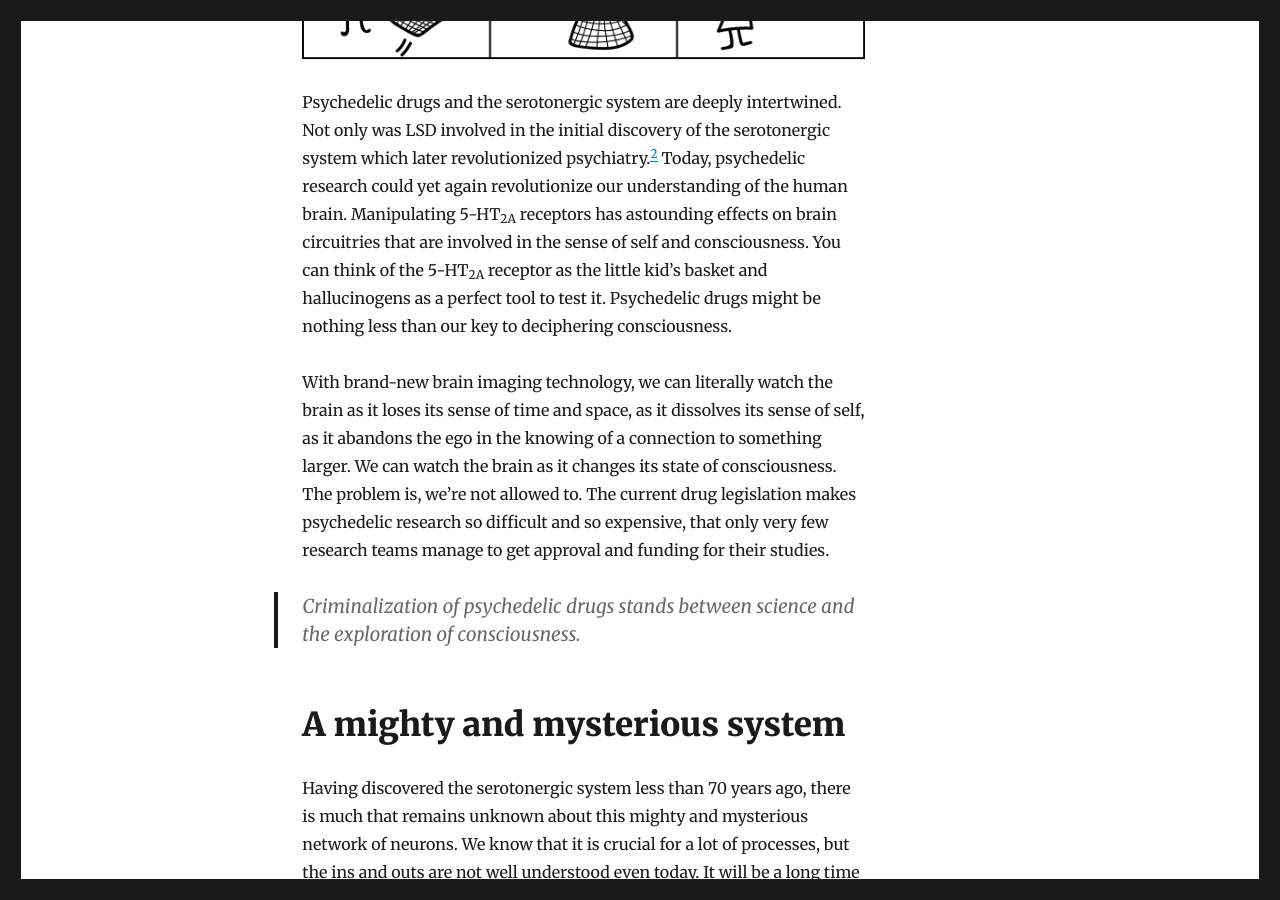
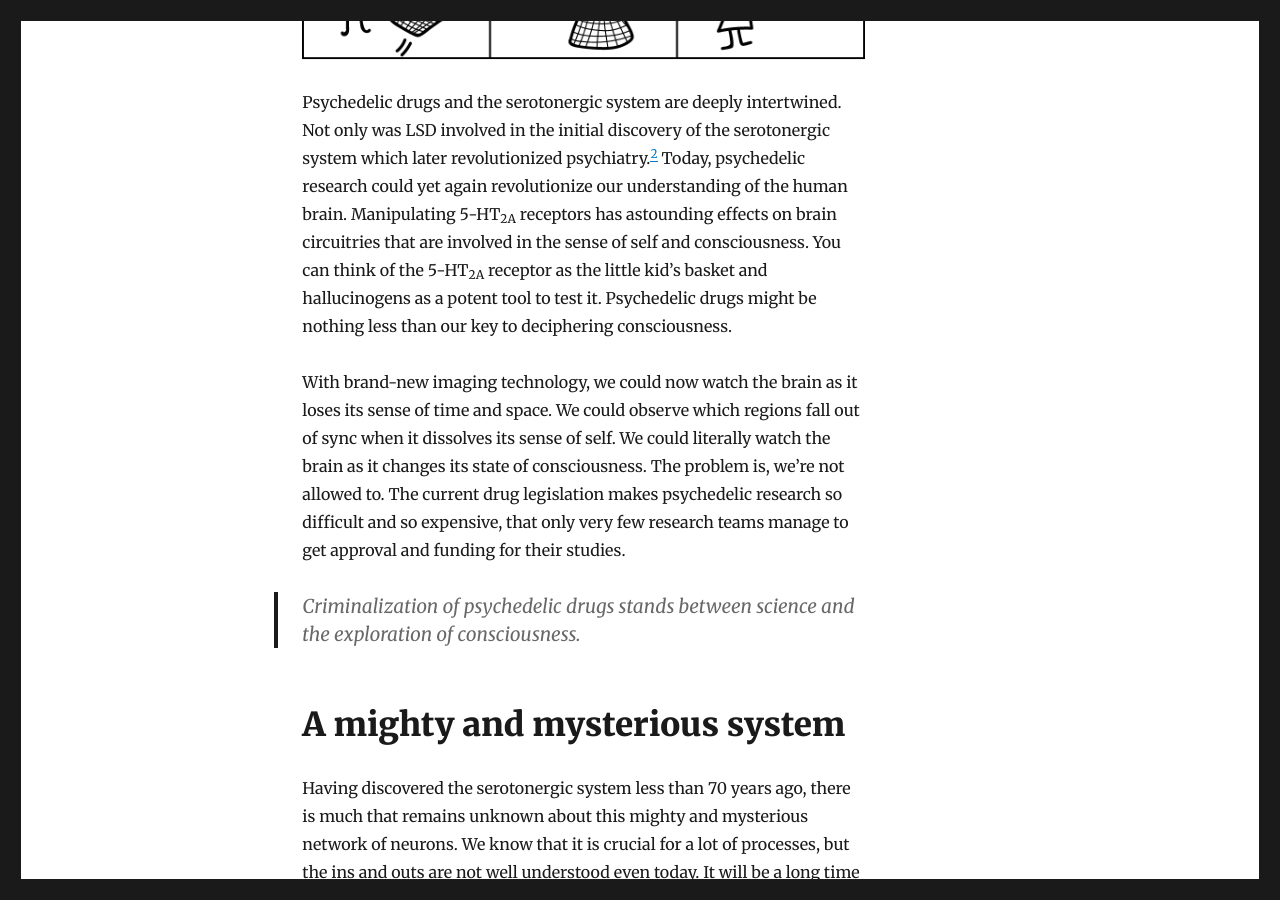
Before and after one commit to sapiensoup/sapiensoup.com, a Jekyll site: the page built from _posts/2017-05-31-serotonin.md, in a window 1280 px wide and 900 px high, scrolled down 16388 px. Built offline with Jekyll 4.4.1, drawn with Linux system fonts in a browser that asks for light colours; comment, search, counter and statistics services are not loaded.

Commit message:
Change copy

```diff
--- a/_posts/2017-05-31-serotonin.md
+++ b/_posts/2017-05-31-serotonin.md
@@ -166,9 +166,9 @@ What's the essential nature of science? (1) You find an interesting thing, (2) y
 
 <img src="{{ site.url }}/images/serotonin/scientist@2x.png" alt="Kids are natural born scientists">
 
-Psychedelic drugs and the serotonergic system are deeply intertwined. Not only was LSD involved in the initial discovery of the serotonergic system which later revolutionized psychiatry.[^nichols-serotonin] Today, psychedelic research could yet again revolutionize our understanding of the human brain. Manipulating 5-HT<sub>2A</sub> receptors has astounding effects on brain circuitries that are involved in the sense of self and consciousness. You can think of the 5-HT<sub>2A</sub> receptor as the little kid’s basket and hallucinogens as a perfect tool to test it. Psychedelic drugs might be nothing less than our key to deciphering consciousness.
+Psychedelic drugs and the serotonergic system are deeply intertwined. Not only was LSD involved in the initial discovery of the serotonergic system which later revolutionized psychiatry.[^nichols-serotonin] Today, psychedelic research could yet again revolutionize our understanding of the human brain. Manipulating 5-HT<sub>2A</sub> receptors has astounding effects on brain circuitries that are involved in the sense of self and consciousness. You can think of the 5-HT<sub>2A</sub> receptor as the little kid’s basket and hallucinogens as a potent tool to test it. Psychedelic drugs might be nothing less than our key to deciphering consciousness.
 
-With brand-new brain imaging technology, we can literally watch the brain as it loses its sense of time and space, as it dissolves its sense of self, as it abandons the ego in the knowing of a connection to something larger. We can watch the brain as it changes its state of consciousness. The problem is, we're not allowed to. The current drug legislation makes psychedelic research so difficult and so expensive, that only very few research teams manage to get approval and funding for their studies.
+With brand-new imaging technology, we could now watch the brain as it loses its sense of time and space. We could observe which regions fall out of sync when it dissolves its sense of self. We could literally watch the brain as it changes its state of consciousness. The problem is, we're not allowed to. The current drug legislation makes psychedelic research so difficult and so expensive, that only very few research teams manage to get approval and funding for their studies.
 
  > Criminalization of psychedelic drugs stands between science and the exploration of consciousness.
 
```
